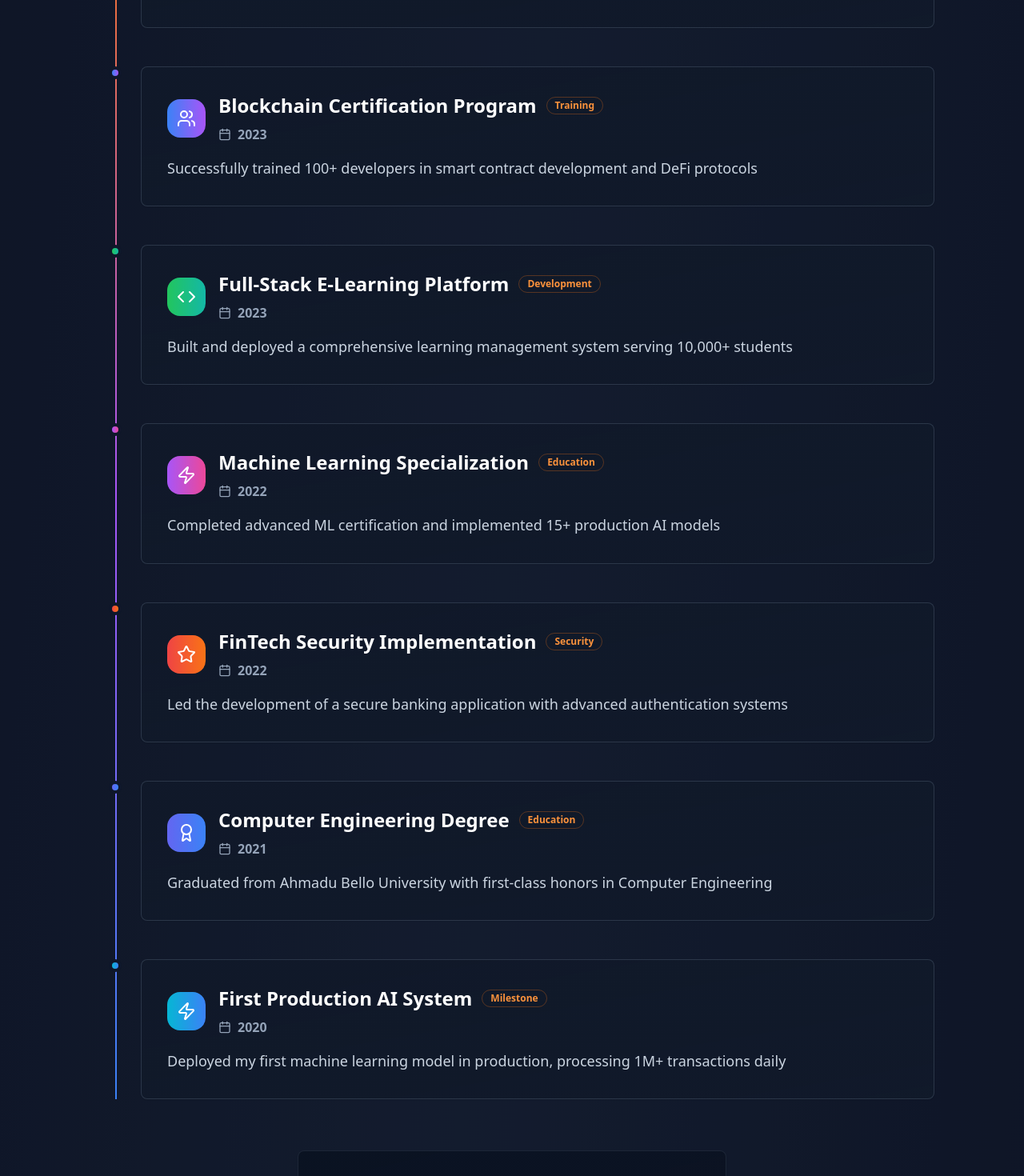
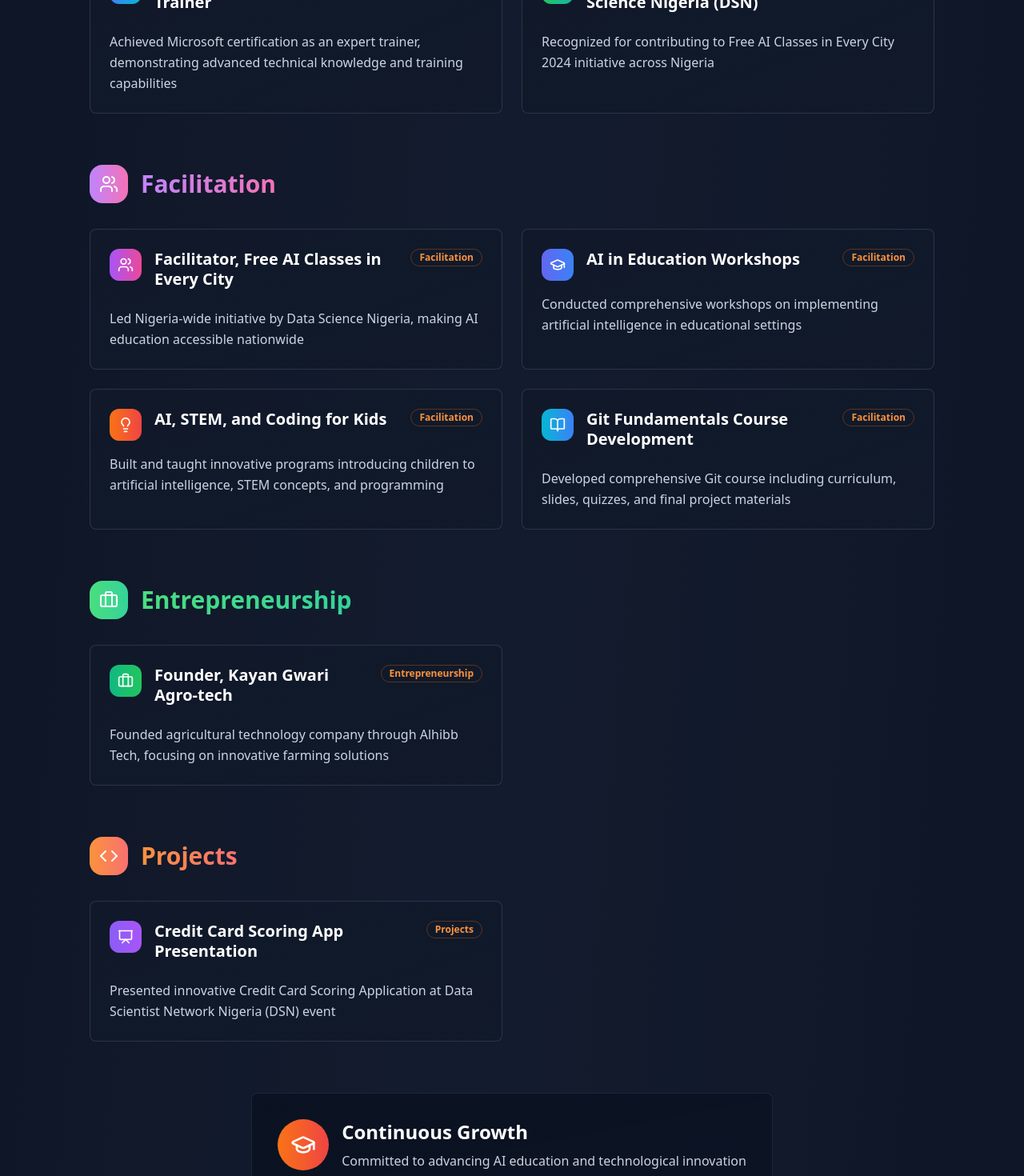
Before and after one commit to IBakondare/rabiu-portfolio-architect, a React (Vite) app: page / in a window 1280 px wide. Shown: the part 7540-9010 px from the top of the page at 80% size. Built offline with nearby package versions, Linux system fonts and the light colour scheme.

Commit message:
Replace Achievement Timeline content
Replaced the content of the Achievement Timeline component with the provided certifications, facilitation, entrepreneurship, and projects/presentations information.

```diff
--- a/src/components/AchievementTimeline.tsx
+++ b/src/components/AchievementTimeline.tsx
@@ -2,123 +2,147 @@
 import React from 'react';
 import { Card, CardContent } from '@/components/ui/card';
 import { Badge } from '@/components/ui/badge';
-import { Calendar, Award, Code, Users, Zap, Star } from 'lucide-react';
+import { Award, Users, Briefcase, Presentation, GraduationCap, BookOpen, Lightbulb, Code } from 'lucide-react';
 
 const achievements = [
   {
-    year: '2024',
-    title: 'AI Innovation Award',
-    description: 'Recognized for developing an advanced AI tutoring system that improved student performance by 40%',
-    category: 'Recognition',
+    title: 'Microsoft Certified Expert Trainer',
+    description: 'Achieved Microsoft certification as an expert trainer, demonstrating advanced technical knowledge and training capabilities',
+    category: 'Certification',
     icon: Award,
-    color: 'from-yellow-500 to-orange-500'
+    color: 'from-blue-500 to-cyan-500'
   },
   {
-    year: '2023',
-    title: 'Blockchain Certification Program',
-    description: 'Successfully trained 100+ developers in smart contract development and DeFi protocols',
-    category: 'Training',
-    icon: Users,
-    color: 'from-blue-500 to-purple-500'
-  },
-  {
-    year: '2023',
-    title: 'Full-Stack E-Learning Platform',
-    description: 'Built and deployed a comprehensive learning management system serving 10,000+ students',
-    category: 'Development',
-    icon: Code,
+    title: 'Certificate of Service by Data Science Nigeria (DSN)',
+    description: 'Recognized for contributing to Free AI Classes in Every City 2024 initiative across Nigeria',
+    category: 'Certification',
+    icon: Award,
     color: 'from-green-500 to-teal-500'
   },
   {
-    year: '2022',
-    title: 'Machine Learning Specialization',
-    description: 'Completed advanced ML certification and implemented 15+ production AI models',
-    category: 'Education',
-    icon: Zap,
+    title: 'Facilitator, Free AI Classes in Every City',
+    description: 'Led Nigeria-wide initiative by Data Science Nigeria, making AI education accessible nationwide',
+    category: 'Facilitation',
+    icon: Users,
     color: 'from-purple-500 to-pink-500'
   },
   {
-    year: '2022',
-    title: 'FinTech Security Implementation',
-    description: 'Led the development of a secure banking application with advanced authentication systems',
-    category: 'Security',
-    icon: Star,
-    color: 'from-red-500 to-orange-500'
-  },
-  {
-    year: '2021',
-    title: 'Computer Engineering Degree',
-    description: 'Graduated from Ahmadu Bello University with first-class honors in Computer Engineering',
-    category: 'Education',
-    icon: Award,
+    title: 'AI in Education Workshops',
+    description: 'Conducted comprehensive workshops on implementing artificial intelligence in educational settings',
+    category: 'Facilitation',
+    icon: GraduationCap,
     color: 'from-indigo-500 to-blue-500'
   },
   {
-    year: '2020',
-    title: 'First Production AI System',
-    description: 'Deployed my first machine learning model in production, processing 1M+ transactions daily',
-    category: 'Milestone',
-    icon: Zap,
+    title: 'AI, STEM, and Coding for Kids',
+    description: 'Built and taught innovative programs introducing children to artificial intelligence, STEM concepts, and programming',
+    category: 'Facilitation',
+    icon: Lightbulb,
+    color: 'from-orange-500 to-red-500'
+  },
+  {
+    title: 'Git Fundamentals Course Development',
+    description: 'Developed comprehensive Git course including curriculum, slides, quizzes, and final project materials',
+    category: 'Facilitation',
+    icon: BookOpen,
     color: 'from-cyan-500 to-blue-500'
+  },
+  {
+    title: 'Founder, Kayan Gwari Agro-tech',
+    description: 'Founded agricultural technology company through Alhibb Tech, focusing on innovative farming solutions',
+    category: 'Entrepreneurship',
+    icon: Briefcase,
+    color: 'from-emerald-500 to-green-500'
+  },
+  {
+    title: 'Credit Card Scoring App Presentation',
+    description: 'Presented innovative Credit Card Scoring Application at Data Scientist Network Nigeria (DSN) event',
+    category: 'Projects',
+    icon: Presentation,
+    color: 'from-violet-500 to-purple-500'
   }
 ];
 
 export const AchievementTimeline: React.FC = () => {
+  const categoryGroups = achievements.reduce((groups, achievement) => {
+    const category = achievement.category;
+    if (!groups[category]) {
+      groups[category] = [];
+    }
+    groups[category].push(achievement);
+    return groups;
+  }, {} as Record<string, typeof achievements>);
+
+  const categoryColors = {
+    'Certification': 'from-blue-400 to-cyan-400',
+    'Facilitation': 'from-purple-400 to-pink-400',
+    'Entrepreneurship': 'from-green-400 to-emerald-400',
+    'Projects': 'from-orange-400 to-red-400'
+  };
+
+  const categoryIcons = {
+    'Certification': Award,
+    'Facilitation': Users,
+    'Entrepreneurship': Briefcase,
+    'Projects': Code
+  };
+
   return (
     <section className="py-24 bg-slate-800/30">
       <div className="max-w-6xl mx-auto px-6 lg:px-12">
         <div className="text-center mb-20">
           <h2 className="text-5xl font-black mb-6 bg-gradient-to-r from-orange-400 to-red-400 bg-clip-text text-transparent">
-            Achievement Timeline
+            Professional Journey
           </h2>
           <p className="text-xl text-slate-300 max-w-3xl mx-auto">
-            A journey through key milestones, achievements, and innovations that have shaped my career in technology
+            A comprehensive overview of certifications, training initiatives, entrepreneurial ventures, and key project presentations
           </p>
         </div>
 
-        <div className="relative">
-          {/* Timeline line */}
-          <div className="absolute left-8 top-0 bottom-0 w-0.5 bg-gradient-to-b from-orange-500 via-purple-500 to-blue-500"></div>
+        <div className="space-y-16">
+          {Object.entries(categoryGroups).map(([category, items]) => {
+            const CategoryIcon = categoryIcons[category as keyof typeof categoryIcons];
+            const categoryGradient = categoryColors[category as keyof typeof categoryColors];
 
-          <div className="space-y-12">
-            {achievements.map((achievement, index) => (
-              <div key={index} className="relative flex items-start">
-                {/* Timeline dot */}
-                <div className={`absolute left-6 w-4 h-4 rounded-full bg-gradient-to-r ${achievement.color} border-4 border-slate-900 z-10`}></div>
+            return (
+              <div key={category} className="space-y-8">
+                <div className="flex items-center space-x-4 mb-8">
+                  <div className={`w-12 h-12 rounded-2xl bg-gradient-to-r ${categoryGradient} flex items-center justify-center`}>
+                    <CategoryIcon className="h-6 w-6 text-white" />
+                  </div>
+                  <h3 className={`text-3xl font-bold bg-gradient-to-r ${categoryGradient} bg-clip-text text-transparent`}>
+                    {category}
+                  </h3>
+                </div>
 
-                {/* Content */}
-                <div className="ml-16 flex-1">
-                  <Card className="bg-gradient-to-br from-slate-800/50 to-slate-700/30 border-slate-600/50 hover:border-orange-500/50 transition-all duration-500 hover:scale-[1.02]">
-                    <CardContent className="p-8">
-                      <div className="flex items-start justify-between mb-4">
-                        <div className="flex items-center space-x-4">
-                          <div className={`w-12 h-12 rounded-2xl bg-gradient-to-r ${achievement.color} flex items-center justify-center`}>
-                            <achievement.icon className="h-6 w-6 text-white" />
+                <div className="grid md:grid-cols-2 gap-6">
+                  {items.map((achievement, index) => (
+                    <Card key={index} className="bg-gradient-to-br from-slate-800/50 to-slate-700/30 border-slate-600/50 hover:border-orange-500/50 transition-all duration-500 hover:scale-[1.02]">
+                      <CardContent className="p-6">
+                        <div className="flex items-start space-x-4 mb-4">
+                          <div className={`w-10 h-10 rounded-xl bg-gradient-to-r ${achievement.color} flex items-center justify-center flex-shrink-0`}>
+                            <achievement.icon className="h-5 w-5 text-white" />
                           </div>
-                          <div>
-                            <div className="flex items-center space-x-3 mb-2">
-                              <h3 className="text-2xl font-bold text-white">{achievement.title}</h3>
-                              <Badge variant="outline" className="border-orange-500/30 text-orange-400">
+                          <div className="flex-1">
+                            <div className="flex items-start justify-between mb-2">
+                              <h4 className="text-xl font-bold text-white leading-tight">{achievement.title}</h4>
+                              <Badge variant="outline" className="border-orange-500/30 text-orange-400 ml-2">
                                 {achievement.category}
                               </Badge>
                             </div>
-                            <div className="flex items-center text-slate-400">
-                              <Calendar className="h-4 w-4 mr-2" />
-                              <span className="font-semibold">{achievement.year}</span>
-                            </div>
                           </div>
                         </div>
-                      </div>
 
-                      <p className="text-slate-300 leading-relaxed text-lg">
-                        {achievement.description}
-                      </p>
-                    </CardContent>
-                  </Card>
+                        <p className="text-slate-300 leading-relaxed">
+                          {achievement.description}
+                        </p>
+                      </CardContent>
+                    </Card>
+                  ))}
                 </div>
               </div>
-            ))}
-          </div>
+            );
+          })}
         </div>
 
         <div className="text-center mt-16">
@@ -126,12 +150,12 @@ export const AchievementTimeline: React.FC = () => {
             <CardContent className="p-8">
               <div className="flex items-center space-x-4">
                 <div className="w-16 h-16 bg-gradient-to-r from-orange-500 to-red-500 rounded-full flex items-center justify-center">
-                  <Star className="h-8 w-8 text-white" />
+                  <GraduationCap className="h-8 w-8 text-white" />
                 </div>
                 <div className="text-left">
-                  <h3 className="text-2xl font-bold text-white mb-2">What's Next?</h3>
+                  <h3 className="text-2xl font-bold text-white mb-2">Continuous Growth</h3>
                   <p className="text-slate-300">
-                    Building the future with AI, one innovation at a time
+                    Committed to advancing AI education and technological innovation
                   </p>
                 </div>
               </div>
```
